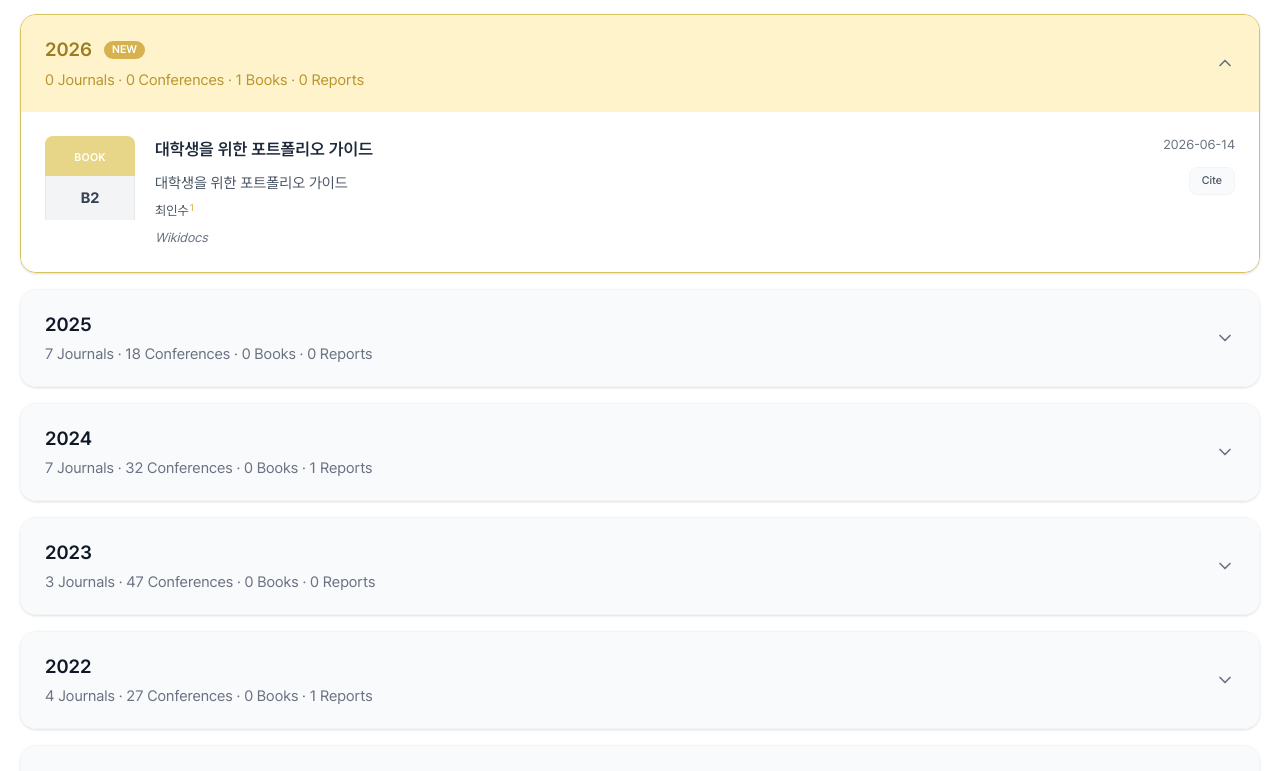
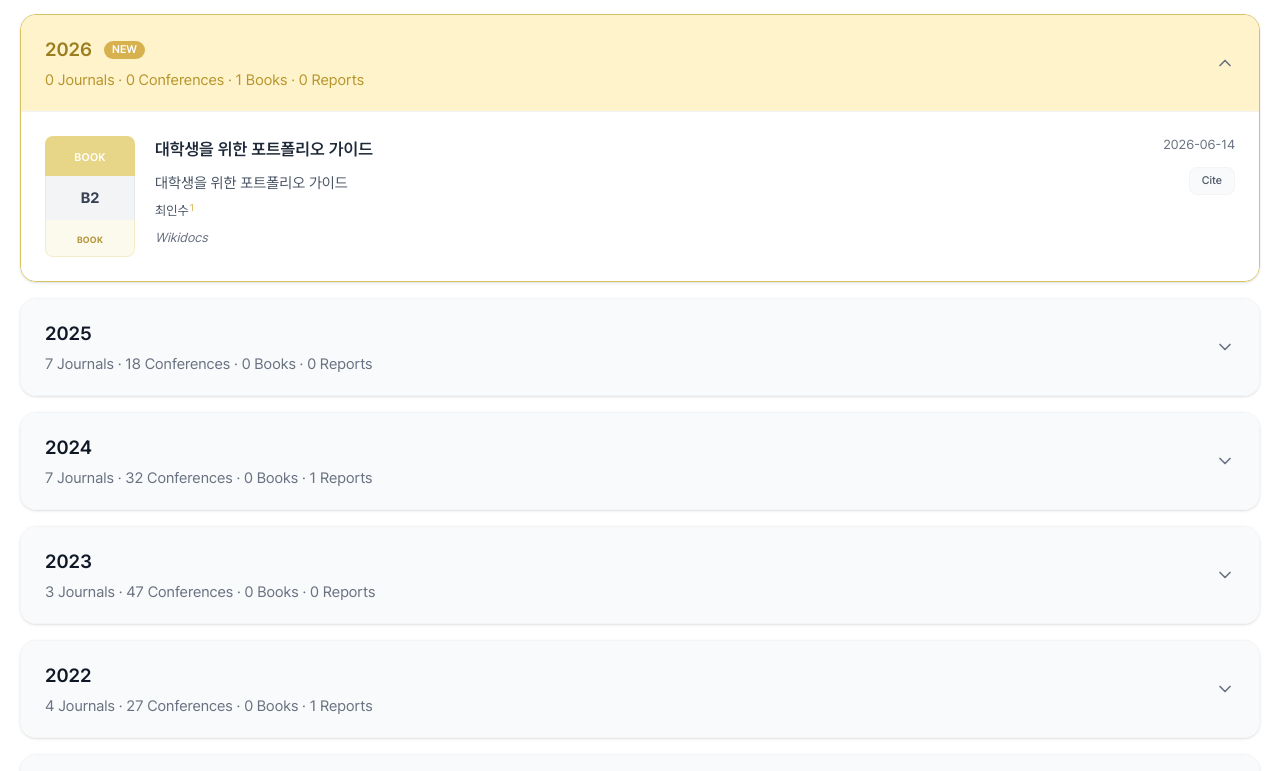
Before and after one commit to FinDS-Lab/website, a React (Vite) app: page /website/publications in a window 1280 px wide. Shown: the part 1200-1971 px from the top of the page. Built offline with nearby package versions, Linux system fonts and the light colour scheme.

Commit message:
ver 0.99

```diff
--- a/public/data/gallery/2025-01-21-color-palette/index.md
+++ b/public/data/gallery/2025-01-21-color-palette/index.md
@@ -5,37 +5,14 @@ author: "FINDS Lab."
 thumb: "color-palette.svg"
 ---
 
-FINDS Lab.의 공식 컬러 팔레트를 소개합니다.
-
 ![Color Palette](color-palette.svg)
 
 ## Primary Colors
 
-**FINDS Gold** — RGB 214, 177, 77 / #D6B14D
-메인 브랜딩, 박사과정, 저널 논문, 업적 표시에 사용됩니다.
+**FINDS Gold**
+- HEX: #D6B14D
+- RGB: 214, 177, 77
 
-**FINDS Red** — RGB 172, 14, 14 / #AC0E0E
-CTA 버튼, 중요 하이라이트, 링크, 컨퍼런스 논문에 사용됩니다.
-
-## Secondary Colors
-
-**FINDS Honey** — #D6C360
-보조 골드, 현재 연도 하이라이트, NEW 배지
-
-**FINDS Cream** — #E8D688
-도서, 밝은 배경, 미묘한 하이라이트
-
-**FINDS Coral** — #D6A076
-따뜻한 전환 효과, 배너 오버레이
-
-## Accent Colors
-
-**FINDS Rose** — #E8889C
-석사과정, 보조 요소
-
-**FINDS Blossom** — #FFBAC4
-학부연구생, 리포트, 부드러운 배경
-
----
-
-> 이 컬러 팔레트는 FINDS Primary Gold와 FINDS Primary Red를 메인 브랜드 아이덴티티로 사용합니다.
+**FINDS Red**
+- HEX: #AC0E0E
+- RGB: 172, 14, 14
--- a/src/components/templates/publications/index.tsx
+++ b/src/components/templates/publications/index.tsx
@@ -755,6 +755,23 @@ export const PublicationsTemplate = () => {
                                       </span>
                                     </div>
                                   )}
+                                  {/* Book and Report types get a simple rounded bottom */}
+                                  {(pub.type === 'book' || pub.type === 'report') && (
+                                    <div
+                                      className="w-full py-4 md:py-6 rounded-b-lg text-center border-x border-b"
+                                      style={{
+                                        backgroundColor: pub.type === 'book' ? 'rgba(232,214,136,0.15)' : 'rgba(255,186,196,0.15)',
+                                        borderColor: pub.type === 'book' ? 'rgba(232,214,136,0.35)' : 'rgba(255,186,196,0.35)'
+                                      }}
+                                    >
+                                      <span
+                                        className="text-[8px] md:text-[9px] font-bold uppercase tracking-wide"
+                                        style={{ color: pub.type === 'book' ? 'rgb(180,150,60)' : 'rgb(200,120,140)' }}
+                                      >
+                                        {pub.type === 'book' ? 'Book' : 'Report'}
+                                      </span>
+                                    </div>
+                                  )}
                                 </div>
 
                                 {/* Middle: Content */}
--- a/src/pages/app/index.tsx
+++ b/src/pages/app/index.tsx
@@ -64,16 +64,33 @@ interface YTPlayer {
 // Home Button Component - Always visible except on home page
 const HomeButton = memo(() => {
   const location = useLocation()
+  const { isMinimized, playlist } = useMusicPlayerStore()
 
   // Don't show on home page
   if (location.pathname === '/' || location.pathname === '/website/' || location.pathname === '/website') {
     return null
   }
 
+  // Don't show on playlist page (music player also hidden there)
+  const isPlaylistPage = location.pathname === '/archives/playlist'
+
+  // Calculate bottom position based on music player state
+  // If music player is minimized or not present, position at bottom
+  // If music player is expanded, move up
+  const hasPlaylist = playlist.length > 0 && !isPlaylistPage
+  const playerExpanded = hasPlaylist && !isMinimized
+
+  // When player is expanded, move home button above it (player is ~450px tall)
+  const bottomClass = playerExpanded
+    ? "bottom-[520px] md:bottom-[540px]"
+    : hasPlaylist
+      ? "bottom-[80px] md:bottom-[90px]"
+      : "bottom-16 md:bottom-20"
+
   return (
     <Link
       to="/"
-      className="fixed bottom-[80px] md:bottom-[90px] right-16 md:right-20 z-[10000] flex items-center justify-center size-44 md:size-52 bg-white border-2 border-gray-300 rounded-full shadow-xl hover:bg-primary hover:border-primary transition-all group"
+      className={`fixed ${bottomClass} right-16 md:right-20 z-[10000] flex items-center justify-center size-44 md:size-52 bg-white border-2 border-gray-300 rounded-full shadow-xl hover:bg-primary hover:border-primary transition-all duration-300 group`}
       title="홈으로"
     >
       <HomeIcon size={24} className="text-gray-700 group-hover:text-white" />
```
Also changed, not shown: public/data/gallery/2025-01-21-color-palette/color-palette.svg.
